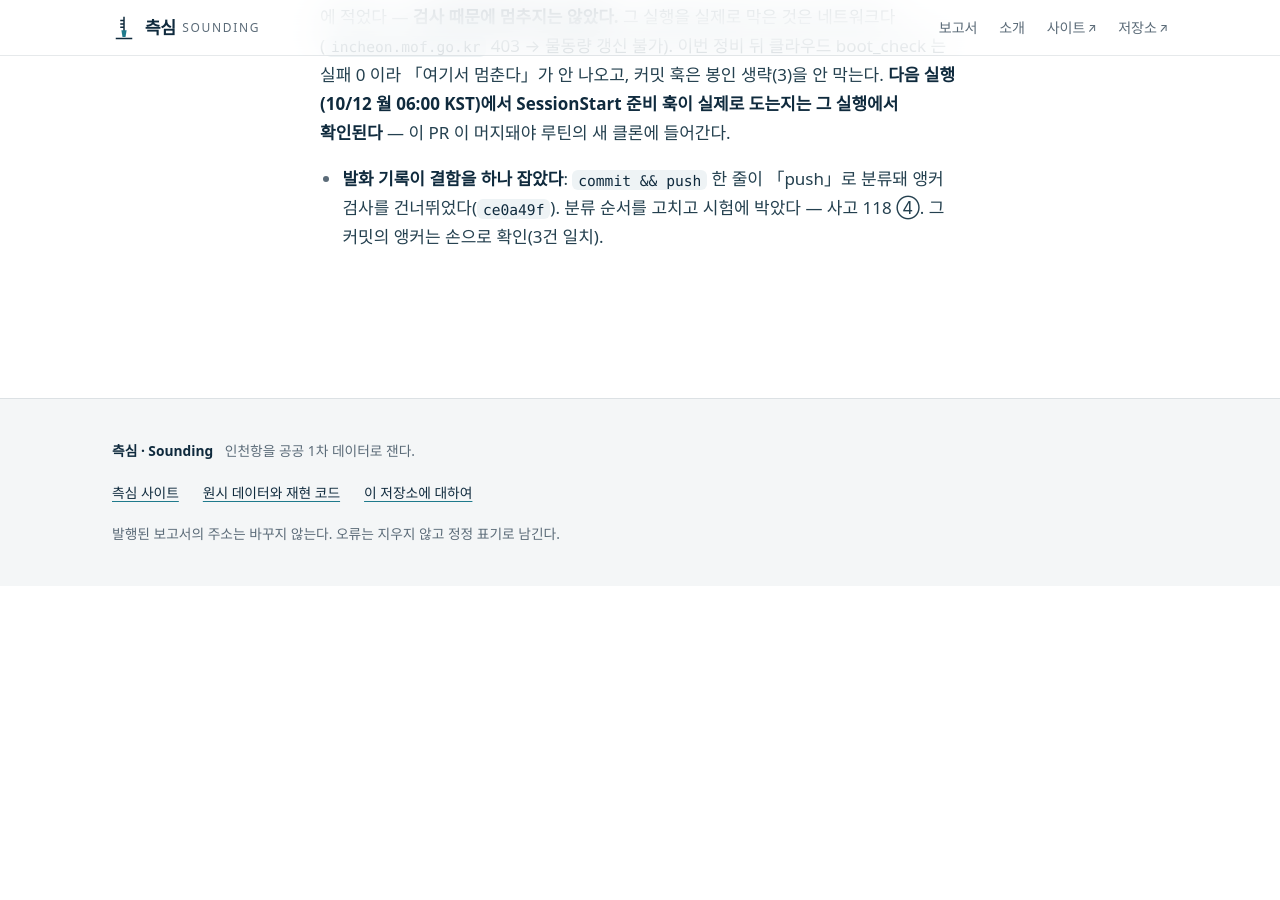
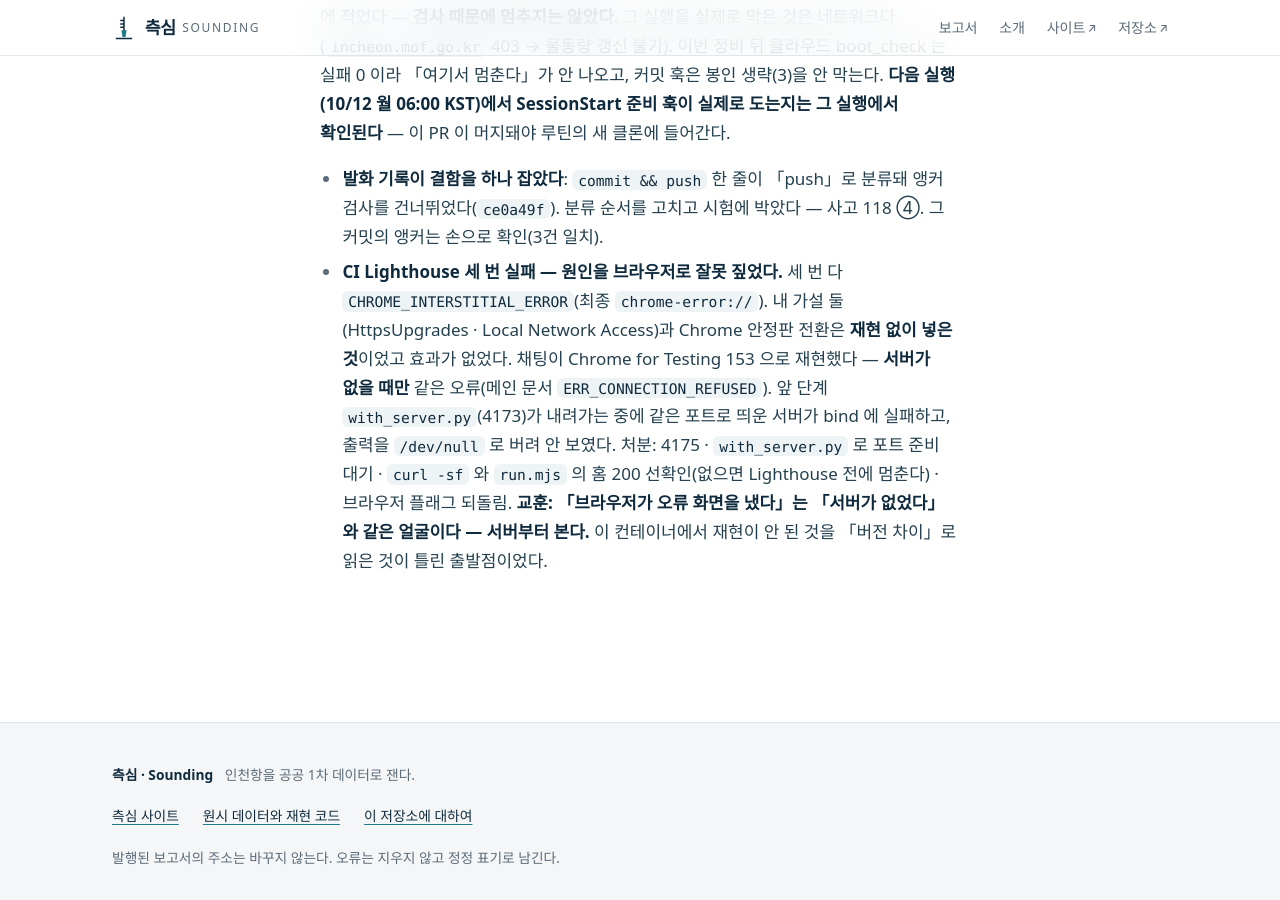
Before and after one commit to jisangj03-dev/incheon-port-analysis, a Jekyll site: the page built from docs/작업기록.md, in a window 1280 px wide and 900 px high, scrolled down 151763 px. Built offline with Jekyll 4.4.1, drawn with Linux system fonts in a browser that asks for light colours; some web fonts are replaced; our own code applies the rules of GitHub Pages for plain Markdown files; before the commit the page ends 152349 px from its top, so only the background shows below that.

Commit message:
작업기록: CI Lighthouse 원인을 브라우저로 잘못 짚은 경위
Co-Authored-By: Claude Opus 5.5 <noreply@anthropic.com>
Claude-Session: https://claude.ai/code/session_018PSYSZ8nBmjMEvPgEkCHJT

```diff
--- a/docs/작업기록.md
+++ b/docs/작업기록.md
@@ -3456,3 +3456,4 @@ mail-02 의 기고 전속 조건(원문 게재 요구 여부)은 mail-01 때와
 
 **루틴 측심-주간물동량(월 06:00 KST).** 마지막 실행 10/4(성공 · PR #13 · 머지됨). 그 실행은 boot_check 를 안 돌렸고 check_refs·check_private 를 따로 쳐 「불성립·모름」을 PR 에 적었다 — **검사 때문에 멈추지는 않았다.** 그 실행을 실제로 막은 것은 네트워크다(`incheon.mof.go.kr` 403 → 물동량 갱신 불가). 이번 정비 뒤 클라우드 boot_check 는 실패 0 이라 「여기서 멈춘다」가 안 나오고, 커밋 훅은 봉인 생략(3)을 안 막는다. **다음 실행(10/12 월 06:00 KST)에서 SessionStart 준비 훅이 실제로 도는지는 그 실행에서 확인된다** — 이 PR 이 머지돼야 루틴의 새 클론에 들어간다.
 - **발화 기록이 결함을 하나 잡았다**: `commit && push` 한 줄이 「push」로 분류돼 앵커 검사를 건너뛰었다(`ce0a49f`). 분류 순서를 고치고 시험에 박았다 — 사고 118 ④. 그 커밋의 앵커는 손으로 확인(3건 일치).
+- **CI Lighthouse 세 번 실패 — 원인을 브라우저로 잘못 짚었다.** 세 번 다 `CHROME_INTERSTITIAL_ERROR`(최종 `chrome-error://`). 내 가설 둘(HttpsUpgrades · Local Network Access)과 Chrome 안정판 전환은 **재현 없이 넣은 것**이었고 효과가 없었다. 채팅이 Chrome for Testing 153 으로 재현했다 — **서버가 없을 때만** 같은 오류(메인 문서 `ERR_CONNECTION_REFUSED`). 앞 단계 `with_server.py`(4173)가 내려가는 중에 같은 포트로 띄운 서버가 bind 에 실패하고, 출력을 `/dev/null` 로 버려 안 보였다. 처분: 4175 · `with_server.py` 로 포트 준비 대기 · `curl -sf` 와 `run.mjs` 의 홈 200 선확인(없으면 Lighthouse 전에 멈춘다) · 브라우저 플래그 되돌림. **교훈: 「브라우저가 오류 화면을 냈다」는 「서버가 없었다」와 같은 얼굴이다 — 서버부터 본다.** 이 컨테이너에서 재현이 안 된 것을 「버전 차이」로 읽은 것이 틀린 출발점이었다.
```
